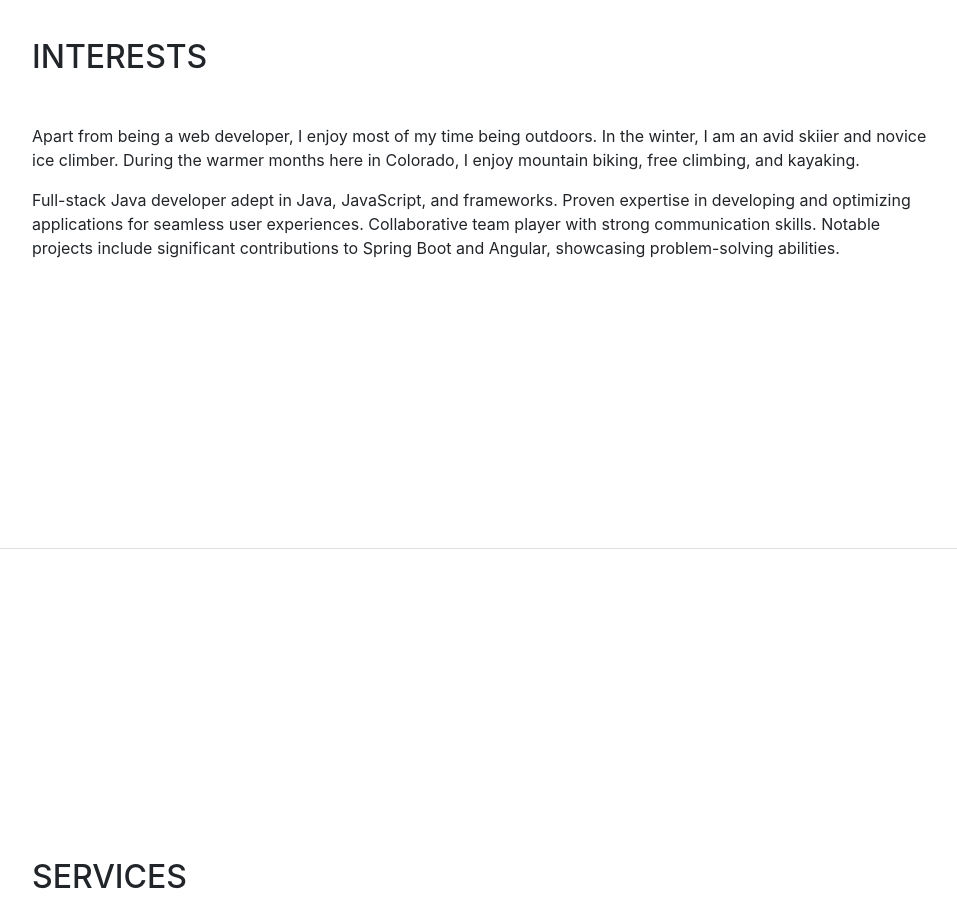
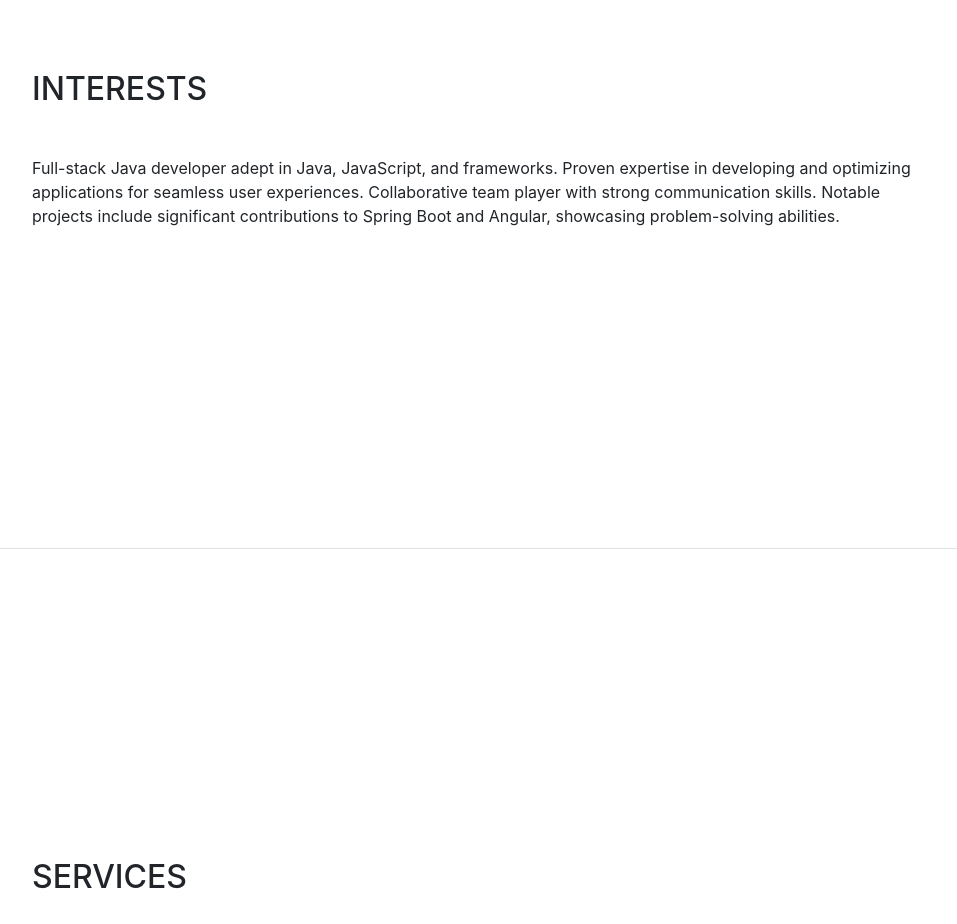
Before and after one commit to ruchita2701/ruchita.github.io, a website with bundled scripts: page index.html in a window 1280 px wide. Shown: the part 3900-4824 px from the top of the page, without its empty margins (288-1245 px from the left). Built offline with nearby package versions, Linux system fonts and the light colour scheme; a web font is replaced by a local one.

Commit message:
Update index.html

```diff
--- a/index.html
+++ b/index.html
@@ -224,7 +224,6 @@
       <section class="resume-section p-3 p-lg-5 d-flex flex-column" id="interests">
         <div class="my-auto">
           <h2 class="mb-5">Interests</h2>
-          <p>Apart from being a web developer, I enjoy most of my time being outdoors. In the winter, I am an avid skiier and novice ice climber. During the warmer months here in Colorado, I enjoy mountain biking, free climbing, and kayaking.</p>
           <p class="mb-0">Full-stack Java developer adept in Java, JavaScript, and frameworks. Proven expertise in developing and optimizing applications for seamless user experiences. Collaborative team player with strong communication skills. Notable projects include significant contributions to Spring Boot and Angular, showcasing problem-solving abilities. </p>
         </div>
       </section>
```
